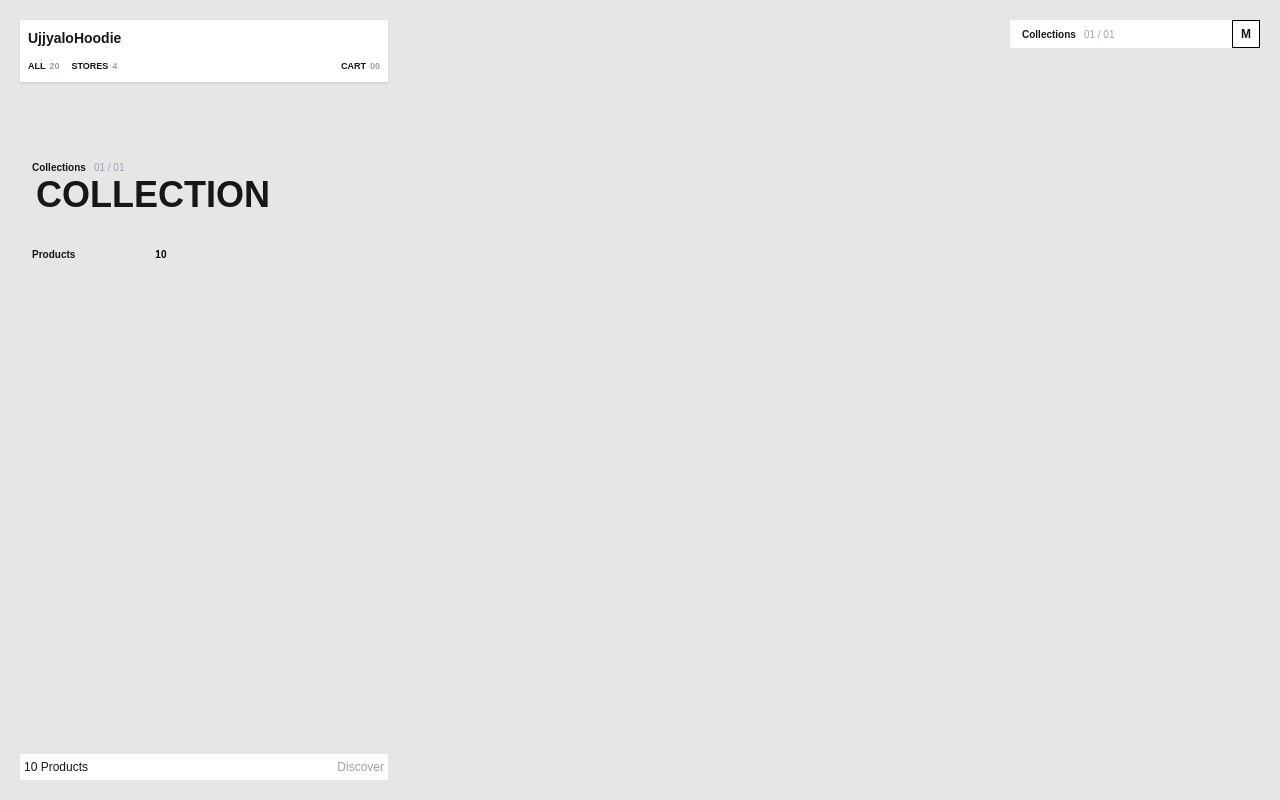
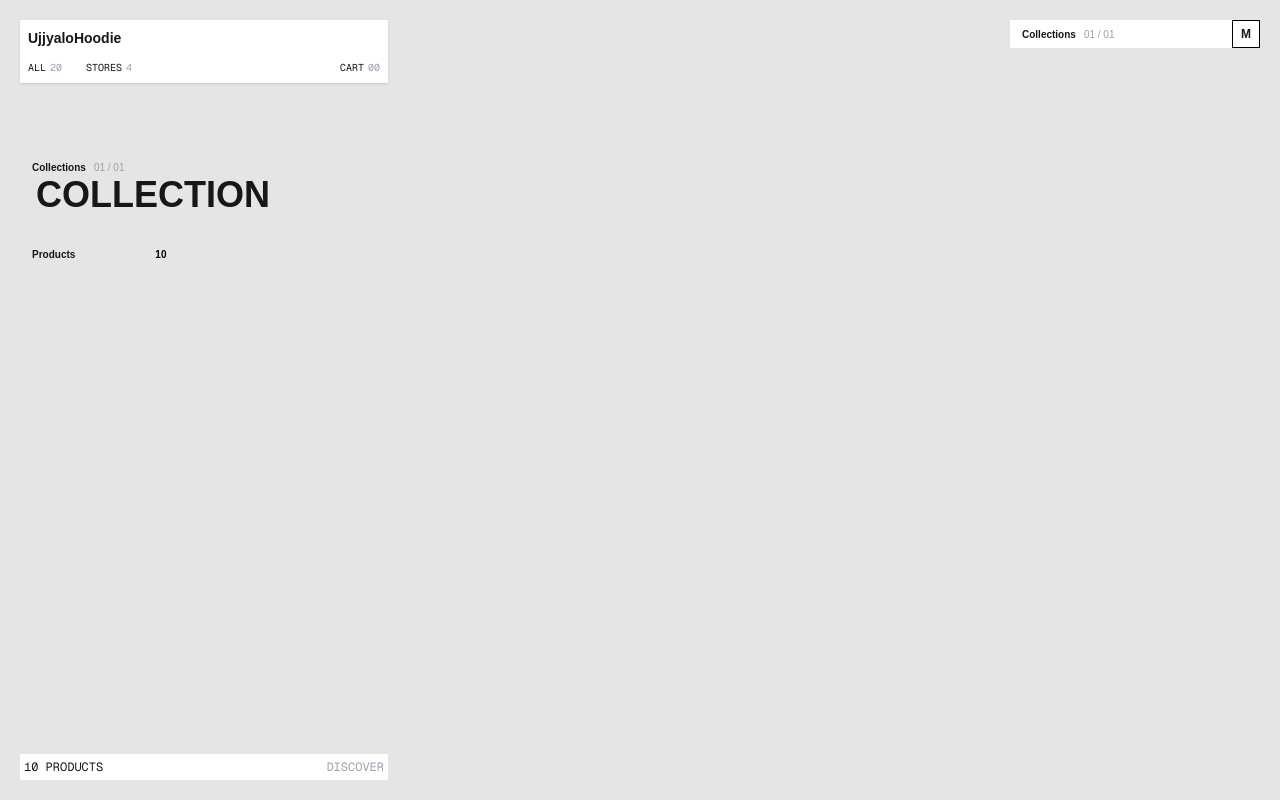
Before and after one commit to AayushKuinkel007/Hoodie_Ecom, a Next.js app in the folder frontend/: page / in a window 1280 px wide. Shown: the top 800 px of the page. Built offline with nearby package versions, Linux system fonts and the light colour scheme.

Commit message:
text scramble effect add

```diff
--- a/frontend/app/components/Navbar.jsx
+++ b/frontend/app/components/Navbar.jsx
@@ -1,27 +1,39 @@
+"use client";
 import React from "react";
+import { TextScramble } from "./TextScramble";
 
 const Navbar = () => {
+  const Navlinks = [
+    { id: 1, link: "All", value: "20" },
+    { id: 2, link: "Stores", value: "4" },
+    { id: 3, link: "Cart", value: "00" },
+  ];
+
   return (
-    <>
-      <div className="p-2">
-        <h1 className="text-sm font-bold">UjjyaloHoodie</h1>
+    <div className="p-2">
+      <h1 className="text-sm font-bold">UjjyaloHoodie</h1>
 
-        <div className="flex justify-between items-center mt-3">
-          <div className="flex gap-3">
-            <h2 className="text-[9px] flex gap-1 font-semibold uppercase">
-              All <span className="text-gray-400">20</span>
-            </h2>
-            <h2 className="text-[9px] flex gap-1 font-semibold uppercase">
-              Stores <span className="text-gray-400">4</span>
-            </h2>
-          </div>
+      <div className="flex justify-between items-center mt-3">
+        {/* LEFT: All + Stores */}
+        <div className="flex gap-6">
+          {Navlinks.slice(0, 2).map((item) => (
+            <TextScramble
+              key={item.id}
+              className="flex items-center gap-1 font-mono text-[10px] uppercase cursor-pointer"
+            >
+              <span>{item.link}</span>
+              <span className="text-gray-400">{item.value}</span>
+            </TextScramble>
+          ))}
+        </div>
 
-          <h2 className="text-[9px] flex gap-1 font-semibold uppercase">
-            Cart <span className="text-gray-400">00</span>
-          </h2>
-        </div>
+        {/* RIGHT: Cart */}
+        <TextScramble className="flex items-center gap-1 font-mono text-[10px] uppercase cursor-pointer">
+          <span>{Navlinks[2].link}</span>
+          <span className="text-gray-400">{Navlinks[2].value}</span>
+        </TextScramble>
       </div>
-    </>
+    </div>
   );
 };
 
--- /dev/null
+++ b/frontend/app/components/TextScramble.jsx
@@ -0,0 +1,78 @@
+"use client";
+
+import { useRef } from "react";
+
+const CHARS = "QWERTYUIOP";
+
+export function TextScramble({ children, className = "", speed = 15 }) {
+  const ref = useRef(null);
+  const intervalRef = useRef(null);
+  const isAnimating = useRef(false);
+
+  const scramble = () => {
+    const el = ref.current;
+    if (!el || isAnimating.current) return;
+
+    isAnimating.current = true;
+    clearInterval(intervalRef.current);
+
+    // ✅ Collect all text nodes inside children recursively
+    const textNodes = [];
+    const walk = (node) => {
+      node.childNodes.forEach((child) => {
+        if (
+          child.nodeType === Node.TEXT_NODE &&
+          child.textContent.trim() !== ""
+        ) {
+          textNodes.push(child);
+        } else {
+          walk(child);
+        }
+      });
+    };
+    walk(el);
+
+    // Save original text content
+    const originalTexts = textNodes.map((node) => node.textContent);
+    let iteration = 0;
+    const totalLength = originalTexts.reduce((acc, t) => acc + t.length, 0);
+
+    intervalRef.current = setInterval(() => {
+      let globalIndex = 0;
+
+      textNodes.forEach((node, idx) => {
+        const chars = node.textContent.split("");
+        node.textContent = chars
+          .map((char, i) => {
+            if (char === " ") return " ";
+            const index = globalIndex + i;
+            if (index < iteration) return originalTexts[idx][i];
+            return CHARS[Math.floor(Math.random() * CHARS.length)];
+          })
+          .join("");
+        globalIndex += chars.length;
+      });
+
+      iteration += 0.5;
+
+      if (iteration >= totalLength) {
+        clearInterval(intervalRef.current);
+        // ✅ Restore original text nodes
+        textNodes.forEach((node, idx) => {
+          node.textContent = originalTexts[idx];
+        });
+        isAnimating.current = false;
+      }
+    }, speed);
+  };
+
+  return (
+    <div
+      ref={ref}
+      onMouseEnter={scramble}
+      className={`flex justify-between items-center gap-1 cursor-pointer select-none ${className}`}
+    >
+      {children}
+    </div>
+  );
+}
--- a/frontend/app/components/ui/Landing.jsx
+++ b/frontend/app/components/ui/Landing.jsx
@@ -1,16 +1,20 @@
 "use client";
 import React, { useEffect, useState } from "react";
+import { TextScramble } from "../TextScramble";
 
 const Landing = () => {
-  const [bgShade, setBgShade] = useState(500); // light gray start
+  // Subtle gray at start (Tailwind gray-200 ≈ rgb(229))
+  const [bgShade, setBgShade] = useState(229);
 
   useEffect(() => {
     const handleScroll = () => {
       const scrollY = window.scrollY;
-      const maxScroll = 400; // adjust for sensitivity
+      const maxScroll = 400;
 
       const progress = Math.min(scrollY / maxScroll, 1);
-      const shade = Math.floor(230 - progress * 80); // darker on scroll
+
+      // 229 → 180 (subtle → darker gray)
+      const shade = Math.floor(229 - progress * 49);
 
       setBgShade(shade);
     };
@@ -21,19 +25,18 @@ const Landing = () => {
 
   return (
     <section
+      className="p-6 md:p-10 min-h-screen relative transition-colors duration-300"
       style={{
         backgroundColor: `rgb(${bgShade}, ${bgShade}, ${bgShade})`,
-        transition: "background-color 0.2s linear",
       }}
-      className="p-6 md:p-10 min-h-screen relative"
     >
       {/* Collections Bar */}
       <div className="bg-white w-[250px] md:mt-3 ms-2.5 md:absolute md:top-2 md:right-5 z-10 hidden md:block">
         <div className="flex justify-between items-center">
-          <h2 className="text-[10px] font-semibold flex items-center gap-2 ms-3">
+          <p className="text-[10px] font-semibold flex items-center gap-2 ms-3">
             Collections
             <span className="text-gray-400 font-normal">01 / 01</span>
-          </h2>
+          </p>
 
           <div className="w-7 h-7 border border-black flex items-center justify-center">
             <span className="text-xs font-bold">M</span>
@@ -42,21 +45,23 @@ const Landing = () => {
       </div>
 
       <div className="hidden md:block absolute left-5 top-40">
-        <h2 className="text-[10px] font-semibold flex items-center gap-2 ms-3">
+        <p className="text-[10px] font-semibold flex items-center gap-2 ms-3">
           Collections <span className="text-gray-400 font-normal">01 / 01</span>
-        </h2>
+        </p>
         <h1 className="text-4xl uppercase font-bold ms-4 mb-8">Collection</h1>
-        <h2 className="text-[10px] font-semibold flex items-center gap-20 ms-3">
+        <p className="text-[10px] font-semibold flex items-center gap-20 ms-3">
           Products <span className="text-black font-semibold">10</span>
-        </h2>
+        </p>
       </div>
 
-      <div className="bg-white absolute bottom-5 left-5 w-92">
-        <div className="flex justify-between bg-white p-1">
-          <h1 className="text-[12px]">10 Products</h1>
-          <span className="text-gray-400 text-[12px]">Discover</span>
+      <TextScramble>
+        <div className="bg-white absolute bottom-5 left-5 w-92 hover:bg-black hover:text-white p-1">
+          <div className="flex justify-between items-center gap-1 font-mono text-[10px] uppercase cursor-pointer">
+            <span className="text-[12px]">10 Products</span>
+            <span className="text-gray-400 text-[12px]">Discover</span>
+          </div>
         </div>
-      </div>
+      </TextScramble>
     </section>
   );
 };
--- a/frontend/package.json
+++ b/frontend/package.json
@@ -9,6 +9,7 @@
     "lint": "eslint"
   },
   "dependencies": {
+    "clsx": "^2.1.1",
     "next": "16.1.1",
     "react": "19.2.3",
     "react-dom": "19.2.3"
```
Also changed, not shown: 1 other file (tests, documents, lock files or other folders).
